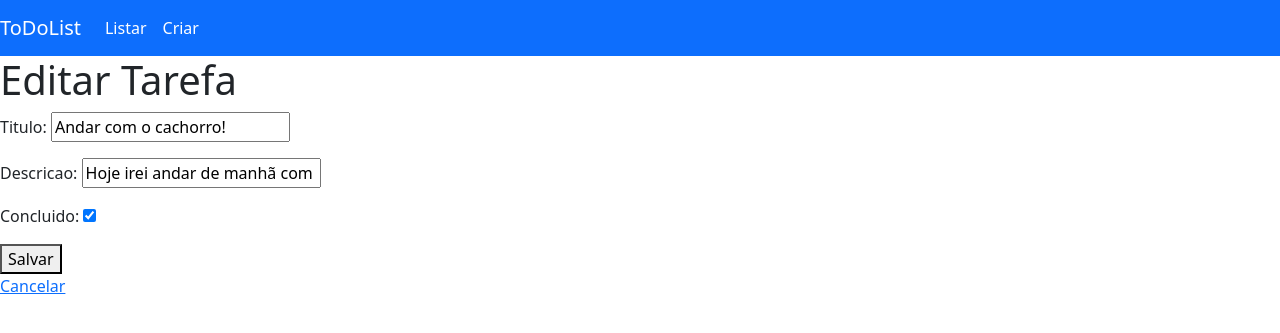
After one commit to AstleBia/to_do_list, a Django app: page /editar/1 in a window 1280 px wide. The commit adds this page. Shown: the top 333 px of the page. Run offline with Django 5.2, Linux system fonts and the light colour scheme; data comes from the database, SQL or seed files in the repository; both versions use the stored data as it was after the commit.

Commit message:
Views para editar e deletar tarefas adicionada

```diff
--- a/tarefas/forms.py
+++ b/tarefas/forms.py
@@ -5,3 +5,6 @@ class FormTarefa(forms.ModelForm):
     class Meta:
         model = Tarefa
         fields = ['titulo','descricao','concluido']
+
+    titulo = forms.CharField(widget=forms.TextInput(attrs={'placeholder': 'Digite o titulo da tarefa'}))
+    descricao = forms.CharField(widget=forms.TextInput(attrs={'placeholder': 'Digite a descricao da tarefa'}))
--- a/tarefas/models.py
+++ b/tarefas/models.py
@@ -8,4 +8,4 @@ class Tarefa(models.Model):
     data_criacao = models.DateTimeField(auto_now_add=True)
 
     def __str__(self):
-        return self.title
+        return self.titulo
--- a/tarefas/urls.py
+++ b/tarefas/urls.py
@@ -1,7 +1,9 @@
 from django.urls import path
-from .views import ListarTarefa, CriarTarefa
+from .views import ListarTarefa, CriarTarefa, AtualizarTarefa, DeletarTarefa
 
 urlpatterns = [
     path('', ListarTarefa.as_view(), name = 'listar_tarefas'),
-    path('criar/', CriarTarefa.as_view(), name = 'criar_tarefa')
+    path('criar/', CriarTarefa.as_view(), name = 'criar_tarefa'),
+    path('editar/<int:pk>', AtualizarTarefa.as_view(), name = 'editar_tarefa'),
+    path('deletar/<int:pk>', DeletarTarefa.as_view(), name = 'deletar_tarefa')
 ]
--- a/tarefas/views.py
+++ b/tarefas/views.py
@@ -1,5 +1,5 @@
 from django.shortcuts import render
-from django.views.generic import ListView, CreateView
+from django.views.generic import ListView, CreateView, UpdateView, DeleteView
 from .models import Tarefa
 from .forms import FormTarefa
 from django.urls import reverse_lazy
@@ -15,3 +15,14 @@ class CriarTarefa(CreateView):
     form_class = FormTarefa
     template_name = 'criar_tarefa.html'
     success_url = reverse_lazy('listar_tarefas')
+
+class AtualizarTarefa(UpdateView):
+    model = Tarefa
+    form_class = FormTarefa
+    template_name = 'editar_tarefa.html'
+    success_url = reverse_lazy('listar_tarefas')
+
+class DeletarTarefa(DeleteView):
+    model = Tarefa
+    template_name = 'deletar_tarefa.html'
+    success_url = reverse_lazy('listar_tarefas')
--- /dev/null
+++ b/templates/editar_tarefa.html
@@ -0,0 +1,12 @@
+{% extends 'base.html' %}
+
+{% block content %}
+<h1>Editar Tarefa</h1>
+<form method="post">
+    {% csrf_token %}
+    {{ form.as_p }}
+    <button type="submit">Salvar</button>
+</form>
+<a href="{% url 'listar_tarefas' %}">Cancelar</a>
+
+{% endblock content %}
--- a/templates/listar_tarefas.html
+++ b/templates/listar_tarefas.html
@@ -5,6 +5,8 @@
 <ul>
     {% for tarefa in tarefas %}
         <li>{{ tarefa.titulo }} - {% if tarefa.concluido %}Concluída{% else %}Pendente{% endif %}</li>
+        <a href="{% url 'editar_tarefa' tarefa.pk %}">Editar</a>
+        <a href="{% url 'deletar_tarefa' tarefa.pk %}">Excluir</a>
     {% empty %}
         <li>Não há tarefas.</li>
     {% endfor %}
```
Also changed, not shown: templates/deletar_tarefa.html (added, +12 -0 lines), db.sqlite3.
